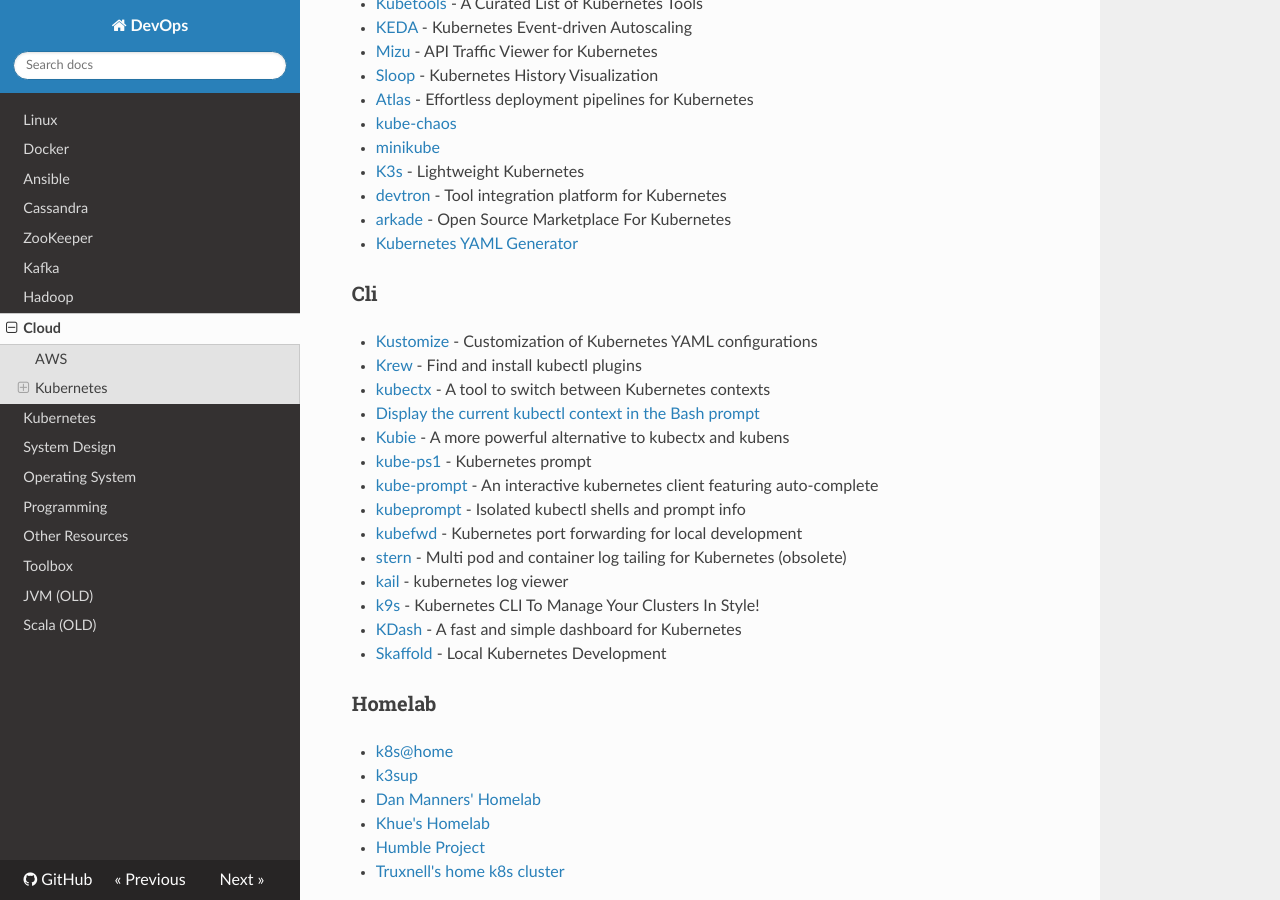
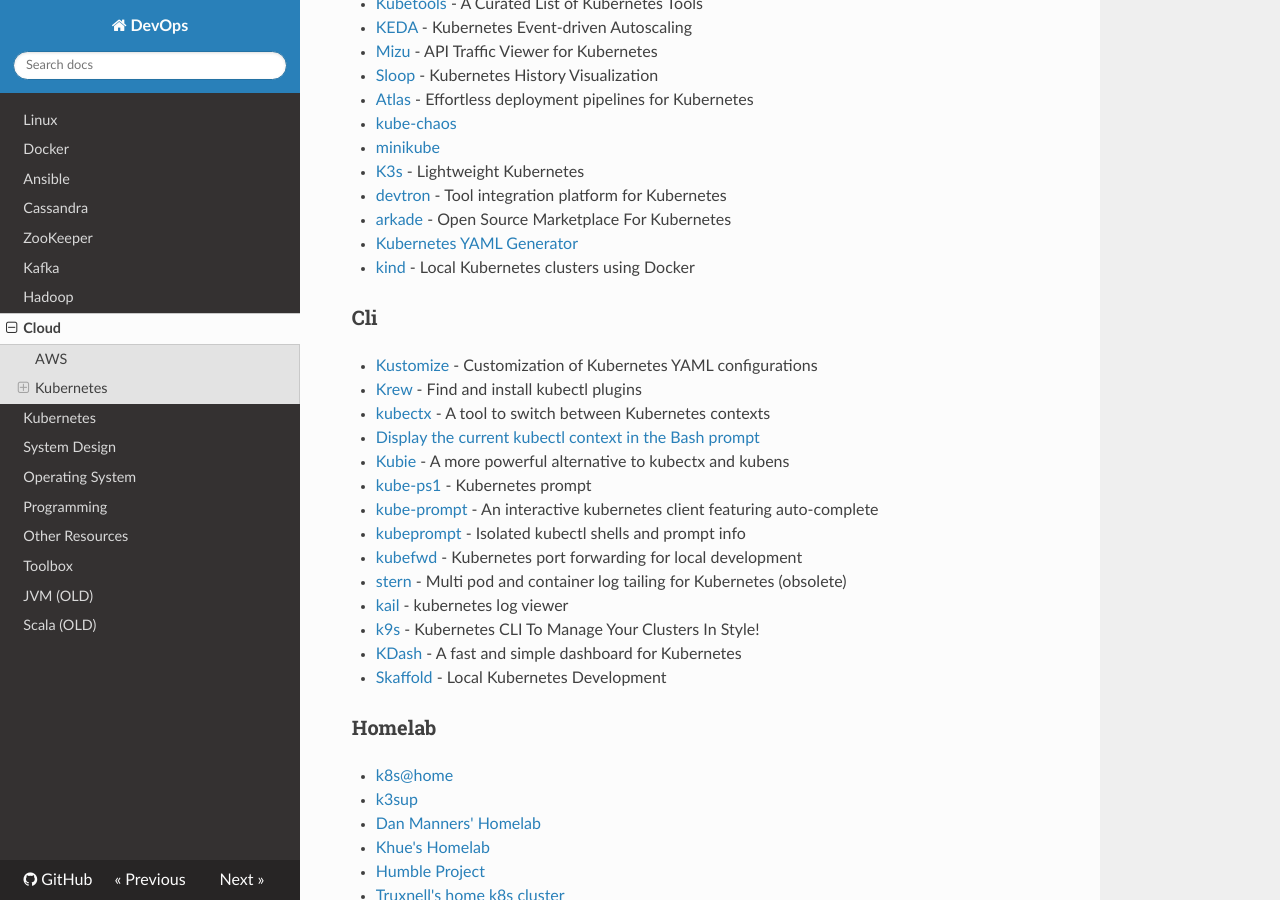
Before and after one commit to niqdev/devops, an MkDocs documentation site: the page built from docs/cloud.md, in a window 1280 px wide and 900 px high, scrolled down 813 px. Built offline with MkDocs 1.6.1, drawn with Linux system fonts in a browser that asks for light colours; nearby versions of some CDN libraries.

Commit message:
Update cloud.md

```diff
--- a/docs/cloud.md
+++ b/docs/cloud.md
@@ -37,6 +37,7 @@
 * [devtron](https://github.com/devtron-labs/devtron) - Tool integration platform for Kubernetes
 * [arkade](https://github.com/alexellis/arkade) - Open Source Marketplace For Kubernetes
 * [Kubernetes YAML Generator](https://k8syaml.com)
+* [kind](https://kind.sigs.k8s.io) - Local Kubernetes clusters using Docker
 
 ### Cli
 
```
